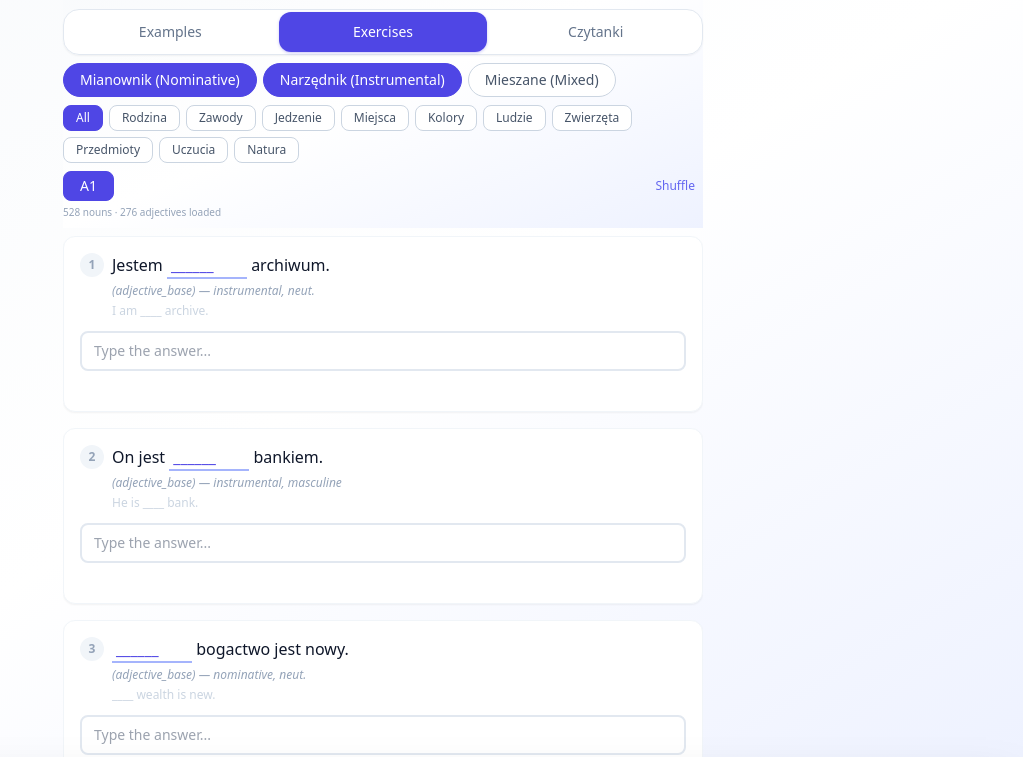
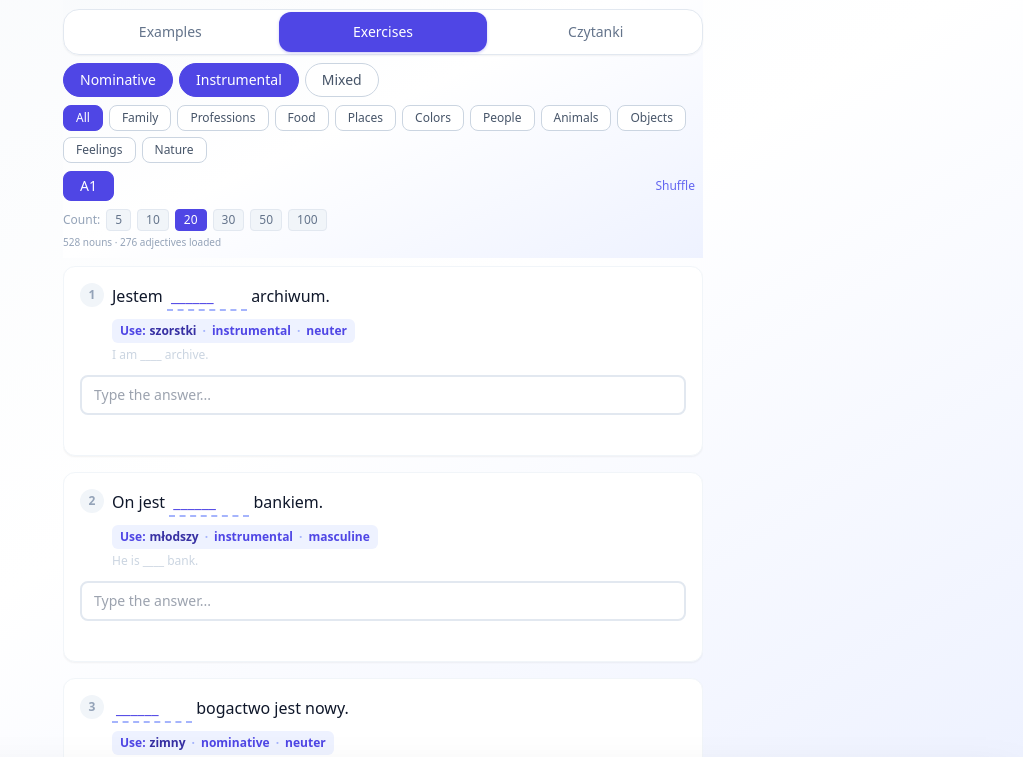
Before and after one commit to mucoz/PolishClass, a website: page index.html in a window 1280 px wide. Both pictures are taken after a click on the button "Exercises". Shown: the part 43-800 px from the top of the page, without its empty margins (257-1280 px from the left). Drawn offline with Linux system fonts and the light colour scheme.

Commit message:
Add exercise count selector (5-100), instant checking, show base adjective, English-only labels, fix Czytanki name

```diff
--- a/index.html
+++ b/index.html
@@ -30,6 +30,10 @@
       <div class="mt-2 flex items-center justify-between">
         <div class="flex gap-1.5" id="levelBar"></div>
         <button id="headerShuffleBtn" class="text-xs text-indigo-500 hover:text-indigo-700 font-medium px-2 py-1 rounded-lg hover:bg-indigo-50 transition-all">Shuffle</button>
+      </div>
+
+      <div class="mt-2 flex items-center gap-1.5" id="countBar">
+        <span class="text-xs text-slate-400 font-medium">Count:</span>
       </div>
 
       <div class="mt-1 text-[10px] text-slate-400 font-medium">
--- a/js/app.js
+++ b/js/app.js
@@ -9,6 +9,23 @@ document.addEventListener('DOMContentLoaded', () => {
   const storyEngine = new StoryEngine('czytankiContent')
 
   window.polishKeyboard = polishKeyboard
+
+  let exerciseCount = CONFIG.defaultExerciseCount
+
+  const countBar = document.getElementById('countBar')
+  CONFIG.exerciseCounts.forEach(n => {
+    const btn = document.createElement('button')
+    btn.className = `count-btn px-2 py-0.5 rounded text-xs font-medium border transition-all ${n === exerciseCount ? 'active' : ''}`
+    btn.dataset.count = n
+    btn.textContent = n
+    countBar.appendChild(btn)
+    btn.addEventListener('click', () => {
+      if (n === exerciseCount) return
+      exerciseCount = n
+      countBar.querySelectorAll('.count-btn').forEach(b => b.classList.toggle('active', +b.dataset.count === n))
+      if (tabManager.activeTab === 'exercises') renderActive()
+    })
+  })
 
   function countWords() {
     const m = A1_NOUNS.masculine?.length || 0
@@ -31,10 +48,12 @@ document.addEventListener('DOMContentLoaded', () => {
     const cases = topicManager.getSelected()
     const theme = themeManager.getTheme()
 
+    countBar.classList.toggle('hidden', tab !== 'exercises')
+
     if (tab === 'examples') {
       exampleEngine.render(cases)
     } else if (tab === 'exercises') {
-      exerciseEngine.render(cases, theme)
+      exerciseEngine.render(cases, theme, exerciseCount)
     } else if (tab === 'czytanki') {
       storyEngine.render(cases, theme)
     }
@@ -53,11 +72,7 @@ document.addEventListener('DOMContentLoaded', () => {
 
   tabManager.onChange = tab => switchTab(tab)
   topicManager.onChange = () => renderActive()
-  themeManager.onChange = () => {
-    if (tabManager.activeTab === 'exercises' || tabManager.activeTab === 'czytanki') {
-      renderActive()
-    }
-  }
+  themeManager.onChange = () => renderActive()
   levelManager.onChange = () => renderActive()
 
   document.getElementById('headerShuffleBtn').addEventListener('click', () => {
--- a/js/config.js
+++ b/js/config.js
@@ -2,23 +2,25 @@ const CONFIG = {
   levels: ['A1'],
   defaultLevel: 'A1',
   cases: [
-    { id: 'nominative', label: 'Mianownik (Nominative)', level: 'A1' },
-    { id: 'instrumental', label: 'Narzędnik (Instrumental)', level: 'A1' },
-    { id: 'mixed', label: 'Mieszane (Mixed)', level: 'A1' },
+    { id: 'nominative', label: 'Nominative', level: 'A1' },
+    { id: 'instrumental', label: 'Instrumental', level: 'A1' },
+    { id: 'mixed', label: 'Mixed', level: 'A1' },
   ],
   themes: [
     { id: 'all', label: 'All' },
-    { id: 'rodzina', label: 'Rodzina' },
-    { id: 'zawody', label: 'Zawody' },
-    { id: 'jedzenie', label: 'Jedzenie' },
-    { id: 'miejsca', label: 'Miejsca' },
-    { id: 'kolory', label: 'Kolory' },
-    { id: 'ludzie', label: 'Ludzie' },
-    { id: 'zwierzeta', label: 'Zwierz\u0119ta' },
-    { id: 'przedmioty', label: 'Przedmioty' },
-    { id: 'uczucia', label: 'Uczucia' },
-    { id: 'nature', label: 'Natura' },
+    { id: 'rodzina', label: 'Family' },
+    { id: 'zawody', label: 'Professions' },
+    { id: 'jedzenie', label: 'Food' },
+    { id: 'miejsca', label: 'Places' },
+    { id: 'kolory', label: 'Colors' },
+    { id: 'ludzie', label: 'People' },
+    { id: 'zwierzeta', label: 'Animals' },
+    { id: 'przedmioty', label: 'Objects' },
+    { id: 'uczucia', label: 'Feelings' },
+    { id: 'nature', label: 'Nature' },
   ],
+  exerciseCounts: [5, 10, 20, 30, 50, 100],
+  defaultExerciseCount: 20,
   exercisesPerCase: 20,
   masteryThreshold: 5,
   streakThreshold: 3,
--- a/js/modules/exerciseEngine.js
+++ b/js/modules/exerciseEngine.js
@@ -41,7 +41,7 @@ class ExerciseEngine {
     this.saveMastery()
   }
 
-  generateExercises(selectedCases, theme = 'all', count = CONFIG.exercisesPerCase) {
+  generateExercises(selectedCases, theme = 'all', count = CONFIG.defaultExerciseCount) {
     this.currentTheme = theme
     const isMixed = selectedCases.includes('mixed')
     const activeCases = isMixed
@@ -118,8 +118,8 @@ class ExerciseEngine {
     }
   }
 
-  render(selectedCases, theme = 'all') {
-    this.generateExercises(selectedCases, theme)
+  render(selectedCases, theme = 'all', count = CONFIG.defaultExerciseCount) {
+    this.generateExercises(selectedCases, theme, count)
     this.displayExercises()
   }
 
@@ -141,11 +141,17 @@ class ExerciseEngine {
         <div class="exercise-card bg-white rounded-xl p-4 border border-slate-100 shadow-sm" data-id="${ex.id}">
           <div class="flex items-start gap-2 mb-2">
             <span class="text-xs font-semibold text-slate-400 bg-slate-100 rounded-full w-6 h-6 flex items-center justify-center shrink-0">${i + 1}</span>
-            <div class="flex-1">
-              <div class="text-base font-medium text-slate-900 mb-1">
-                ${parts[0]}<span class="inline-block border-b-2 border-indigo-300 min-w-[80px] px-1 text-indigo-600">${ex.answer ? '______' : ''}</span>${parts[1] || ''}
+            <div class="flex-1 min-w-0">
+              <div class="text-base font-medium text-slate-900 mb-1 leading-relaxed">
+                ${parts[0]}<span class="inline-block border-b-2 border-dashed border-indigo-300 min-w-[80px] px-1 text-indigo-600">______</span>${parts[1] || ''}
               </div>
-              <div class="text-xs text-slate-400 italic">${ex.hint}</div>
+              <div class="inline-flex items-center gap-1 text-xs font-semibold text-indigo-600 bg-indigo-50 px-2 py-1 rounded-md mt-1">
+                Use: <span class="text-indigo-800">${ex.baseWord}</span>
+                <span class="text-indigo-300 mx-0.5">·</span>
+                ${ex.case}
+                <span class="text-indigo-300 mx-0.5">·</span>
+                ${ex.gender}
+              </div>
               <div class="text-xs text-slate-300 mt-1">${ex.translation}</div>
             </div>
           </div>
@@ -163,10 +169,10 @@ class ExerciseEngine {
     html += `
       <div class="flex gap-2 pt-2">
         <button id="completeBtn" class="flex-1 bg-indigo-600 hover:bg-indigo-700 text-white font-medium py-3 px-6 rounded-xl transition-all active:scale-[0.98] shadow-md shadow-indigo-200">
-          ✅ Complete
+          Complete
         </button>
         <button id="shuffleBtn" class="bg-white hover:bg-slate-50 text-slate-600 font-medium py-3 px-4 rounded-xl border border-slate-200 transition-all active:scale-[0.98]">
-          🔀
+          Shuffle
         </button>
       </div>
     `
@@ -178,8 +184,7 @@ class ExerciseEngine {
   }
 
   bindEvents() {
-    const inputs = this.container.querySelectorAll('.exercise-input')
-    inputs.forEach(inp => {
+    this.container.querySelectorAll('.exercise-input').forEach(inp => {
       inp.addEventListener('focus', e => {
         if (window.polishKeyboard) window.polishKeyboard.focus(e.target)
       })
@@ -205,38 +210,29 @@ class ExerciseEngine {
     const cards = this.container.querySelectorAll('.exercise-card')
     if (cards.length === 0) return
 
-    let idx = 0
-    const checkNext = () => {
-      if (idx >= cards.length) {
-        this.showSummary()
-        return
-      }
-      const card = cards[idx]
+    cards.forEach(card => {
       const input = card.querySelector('.exercise-input')
       const feedback = card.querySelector('.feedback')
       const ex = this.currentSet.find(e => e.id === card.dataset.id)
-      if (!ex) { idx++; checkNext(); return }
+      if (!ex) return
 
       const userAnswer = input.value.trim().toLowerCase()
       const correctAnswer = ex.answer.toLowerCase()
 
       if (userAnswer === correctAnswer) {
         input.classList.add('correct')
-        feedback.innerHTML = '<span class="text-green-600 font-medium">✓ Correct!</span>'
+        feedback.innerHTML = '<span class="text-green-600 font-semibold">✓ Correct</span>'
         this.updateMastery(ex.masteryKey, true)
       } else {
         input.classList.add('wrong')
-        feedback.innerHTML = `<span class="text-red-500">✗ Correction: <span class="font-semibold">${ex.answer}</span></span>`
+        feedback.innerHTML = `<span class="text-red-500 font-semibold">✗ Correction: <span class="text-red-700">${ex.answer}</span></span>`
         this.updateMastery(ex.masteryKey, false)
       }
 
       input.disabled = true
-      idx++
-      gsap.to(card, { x: userAnswer === correctAnswer ? [4, -4, 0] : 0, duration: 0.2 })
-      setTimeout(checkNext, 350)
-    }
+    })
 
-    checkNext()
+    this.showSummary()
   }
 
   showSummary() {
@@ -251,7 +247,7 @@ class ExerciseEngine {
       <div class="text-2xl font-bold ${correct === total ? 'text-green-600' : 'text-indigo-600'}">
         ${correct}/${total} correct
       </div>
-      <div class="text-xs text-slate-400 mt-1">${wrong > 0 ? wrong + ' to review' : 'Perfect! 🎉'}</div>
+      <div class="text-xs text-slate-400 mt-1">${wrong > 0 ? wrong + ' to review' : 'Perfect!'}</div>
     `
 
     this.container.querySelector('.space-y-4').appendChild(summary)
```
Also changed, not shown: css/style.css.
